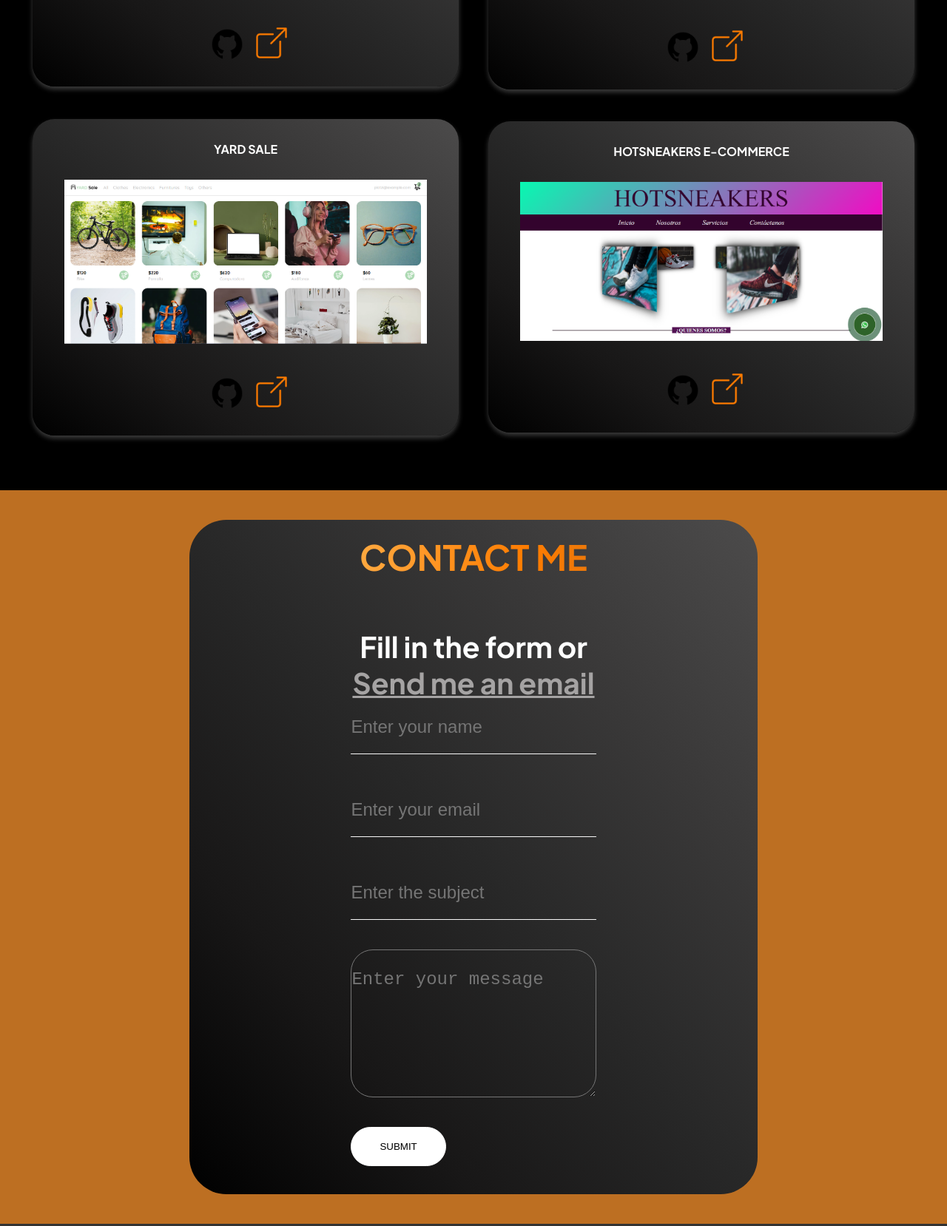
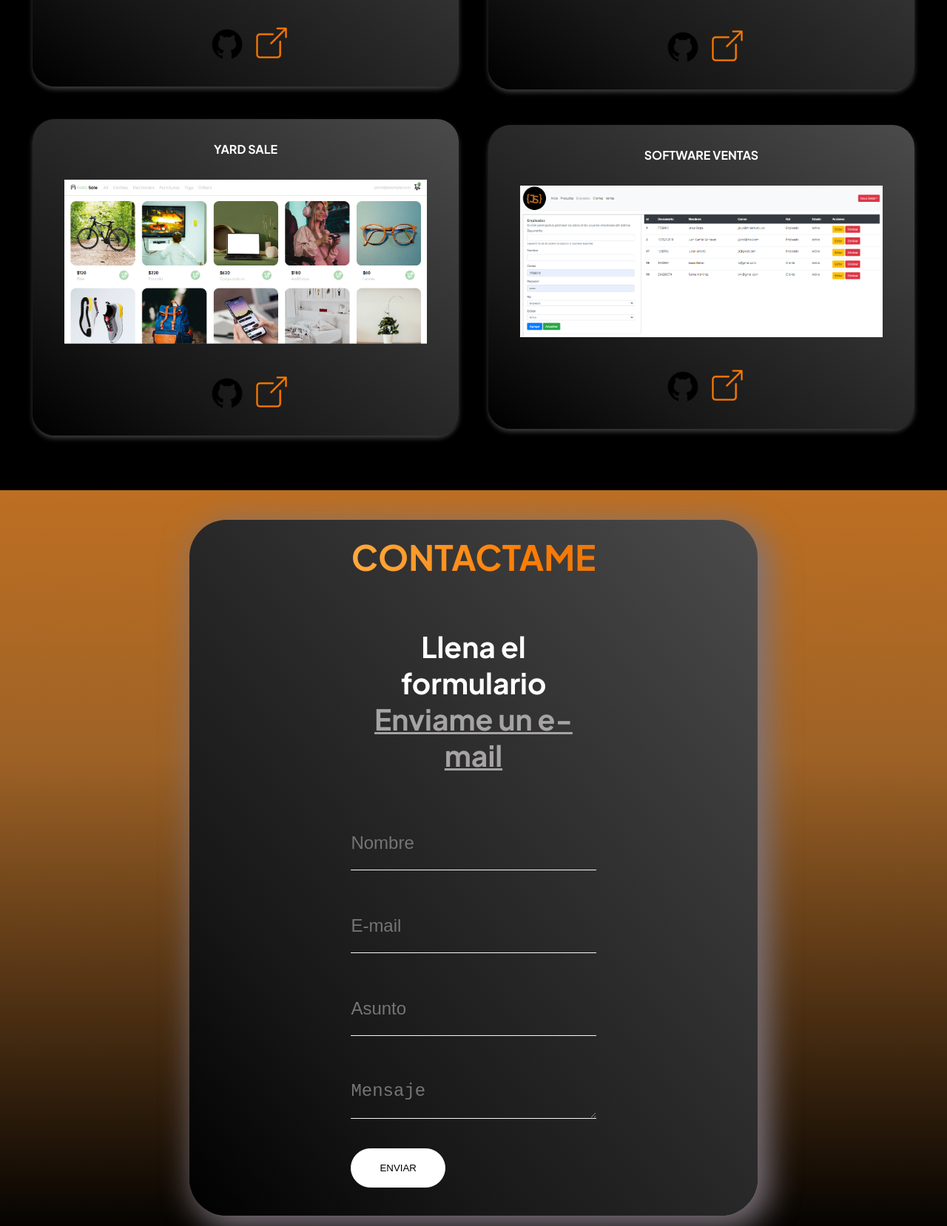
Before and after one commit to jesusserpa/Portfolio, a plain HTML site: page index.html in a window 1280 px wide. Shown: the part 1142-2800 px from the top of the page at 74% size. Drawn offline with Linux system fonts and the light colour scheme.

Commit message:
Añadí un nuevo proyecto, además de cambiar el idioma

```diff
--- a/index.html
+++ b/index.html
@@ -8,7 +8,7 @@
         <link rel="stylesheet" href="styles.css">
         <link href="https://fonts.googleapis.com/css2?family=Plus+Jakarta+Sans:wght@700&family=Raleway&display=swap" rel="stylesheet">
         <link rel="stylesheet" href="https://cdnjs.cloudflare.com/ajax/libs/font-awesome/6.4.2/css/all.min.css" integrity="sha512-z3gLpd7yknf1YoNbCzqRKc4qyor8gaKU1qmn+CShxbuBusANI9QpRohGBreCFkKxLhei6S9CQXFEbbKuqLg0DA==" crossorigin="anonymous" referrerpolicy="no-referrer" />
-        <link rel=" shortcut icon" href="imagenes/favicon-16x16.png">
+        <link rel=" shortcut icon" href="imagenes/favicon-32x32.png">
 
     </head>
 
@@ -22,10 +22,10 @@
 
                 <ul class="links">
                     <li><a href="#home">Home</a></li>
-                    <li><a href="#proyectos">Projects</a></li>
-                    <li><a href="#">Blog(Soon)</a></li>
+                    <li><a href="#proyectos">Proyectos</a></li>
+                    <li><a href="#">Blog (Pronto)</a></li>
                 </ul>
-                <a href="#contact" class="action-btn">Contact me</a>
+                <a href="#contact" class="action-btn">Contactame</a>
                 <div class="toogle_btn"><i class="fa-solid fa-bars"></i></div>
             </div>
         </header>
@@ -36,8 +36,8 @@
 
                 <div class="saludo" style="width: 60%;">
 
-                    <h1 style="margin: 50px 0px 0px 50px;">Hi! I´m Jesus Serpa,</h1>
-                    <h2 style="margin: 20px 0px 0px 50px;"><b>Software Developer &#128640</b></h2>
+                    <h1 style="margin: 50px 0px 0px 50px;">Hola! Soy Jesus Serpa,</h1>
+                    <h2 style="margin: 20px 0px 0px 50px;"><b>Desarrollador de Software &#128640</b></h2>
 
                 </div>
 
@@ -78,7 +78,7 @@
 
         <section id="proyectos">
 
-            <h3 class="titleProjects">PROJECTS</h3>
+            <h3 class="titleProjects">PROYECTOS</h3>
 
             <div class="proyectos" style="display: flex;">
 
@@ -136,6 +136,7 @@
                     text-align: center;">
 
                     <div class="items">
+
                         <a href="https://github.com/jesusserpa/curso-frontend-javascript-practico">
                             <img class="github" src="imagenes/icons8-github-512.png" alt="Github icon">
                         </a>
@@ -150,15 +151,15 @@
 
                 <div class="proyecto4">
 
-                    <h4>HOTSNEAKERS E-COMMERCE</h4>
+                    <h4>SOFTWARE VENTAS</h4>
 
                     <br>
 
-                    <img src="imagenes/hotsneakers.png" alt="proyecto 1" width="95%" style="margin: 10px;
+                    <img src="imagenes/softwareventas.png" alt="proyecto 1" width="95%" style="margin: 10px;
                     text-align: center;">
 
                     <div class="items">
-                        <a href="https://github.com/jesusserpa/Hotsneakers">
+                        <a href="https://github.com/jesusserpa/Software-Ventas">
                             <img class="github" src="imagenes/icons8-github-512.png" alt="Github icon">
                         </a>
 
@@ -182,19 +183,21 @@
 
         <section id="contact">
             <div class="contactMe" style="text-align: center;">
-                <h3 class="titleContact">CONTACT ME</h3>
+                <h3 class="titleContact">CONTACTAME</h3>
 
                 <div class="contentContact">
 
                     <div class="form" >
 
-                        <h5>Fill in the form or <a href="mailto:jesusdavidserpa@hotmail.com"><u>Send me an email</u></a></h5>
+                        <h5>Llena el formulario <a href="mailto:jesusdavidserpa@hotmail.com"><u>Enviame un e-mail</u></a></h5>
 
-                        <input type="name" required placeholder="Enter your name">
-                        <input type="email" name="email" id="email" placeholder="Enter your email">
-                        <input name="subject" id="subject" type="text" placeholder="Enter the subject">
-                        <textarea name="message" id="message" required rows="4" placeholder="Enter your message"></textarea>
-                        <button type="submit" class="submit">SUBMIT</button>
+                        <br>
+
+                        <input type="name" required placeholder="Nombre">
+                        <input type="email" name="email" id="email" placeholder="E-mail">
+                        <input name="subject" id="subject" type="text" placeholder="Asunto">
+                        <textarea name="message" id="message" required rows="4" placeholder="Mensaje"></textarea>
+                        <button type="submit" class="submit">ENVIAR</button>
                     </div>
 
                 </div>
@@ -205,7 +208,7 @@
 
 
         <footer>
-            Made by <a href="https://github.com/jesusserpa" target="_blank">Jesus Serpa</a>&#128640
+            Hecho por <a href="https://github.com/jesusserpa" target="_blank">Jesus Serpa</a>&#128640
         </footer>
 
     </body>
--- a/styles.css
+++ b/styles.css
@@ -232,7 +232,8 @@ header {
     display: flex;
     justify-content: center;
     align-items: center;
-    background-color:  #BD6F22 ;
+    background: rgb(189,111,34);
+    background: linear-gradient(180deg, rgba(189,111,34,1) 0%, rgba(158,98,38,1) 35%, rgba(0,0,0,1) 100%);
 
 }
 
@@ -248,6 +249,9 @@ header {
     font-family: 'Plus Jakarta Sans', sans-serif;
     font-size: 47px;
     padding: 20px;
+    -webkit-box-shadow: 10px 10px 41px 5px rgba(125,116,125,1);
+    -moz-box-shadow: 10px 10px 41px 5px rgba(125,116,125,1);
+    box-shadow: 10px 10px 41px 5px rgba(125,116,125,1);
 }
 
 .titleContact {
@@ -296,15 +300,19 @@ header {
 }
 
 #message {
-    height: 200px;
+    height: 72px;
     margin-bottom: 40px;
     padding-top: 20px;
     padding-bottom: 20px;
     padding-left: 0px;
     color: rgb(255, 255, 255);
-    border-radius: 30px;
     font-size: 24px;
-    line-height: 40px;
+    line-height: 30px;
+    border-top: none;
+    border-right: none;
+    border-left: none;
+    border-image: initial;
+    border-bottom: 1px solid rgb(248, 248, 248);
     outline: none;
     background-color: transparent;
 }
@@ -359,9 +367,9 @@ header {
   }
 
   footer {
-    background-color: #333;
+    background-color: #000000;
     color: white;
-    padding: 10px;
+    padding: 20px;
     text-align: center;
     font-family: 'Plus Jakarta Sans', sans-serif;
     bottom: 0;
```
Also changed, not shown: imagenes/favicon-32x32.png, imagenes/softwareventas.png (added).
